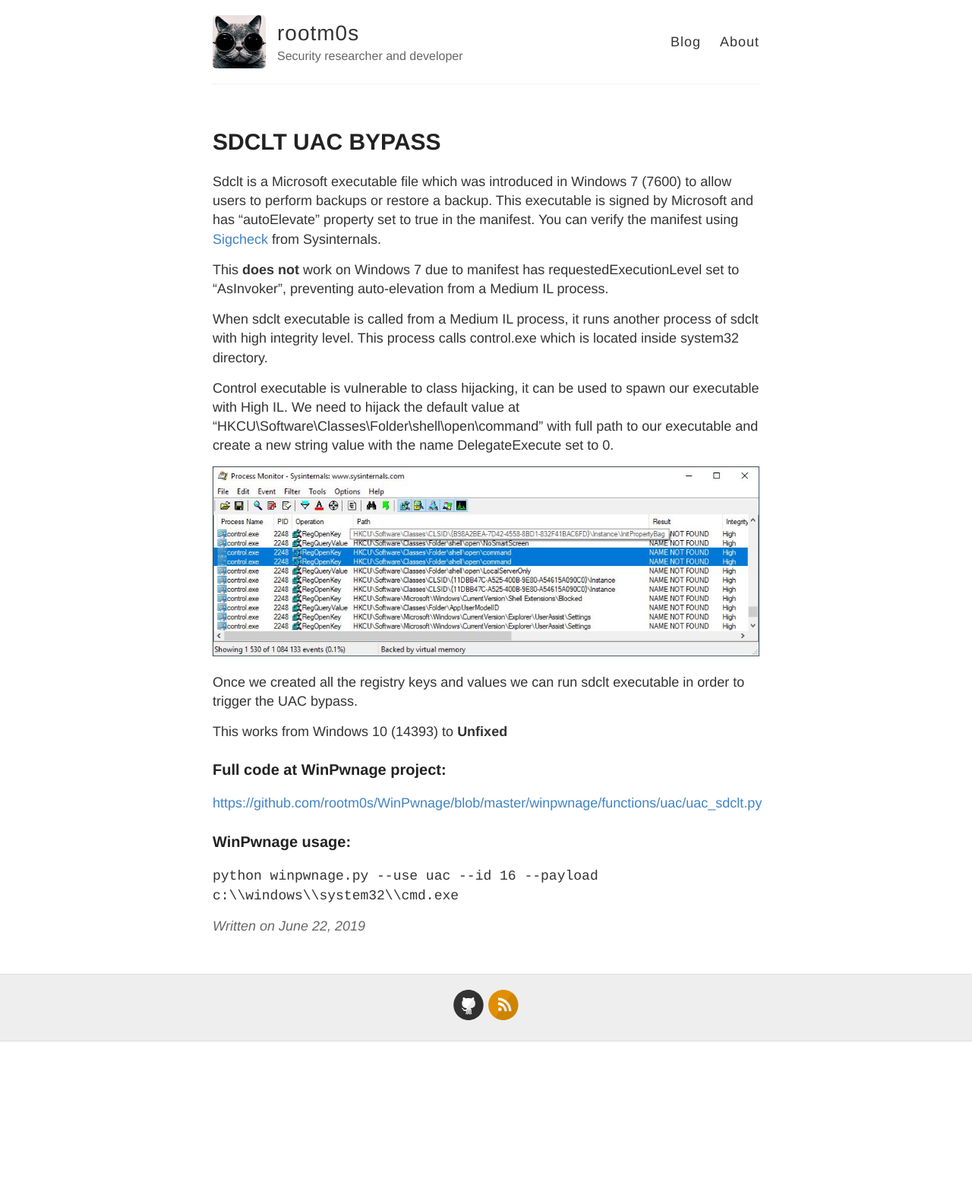
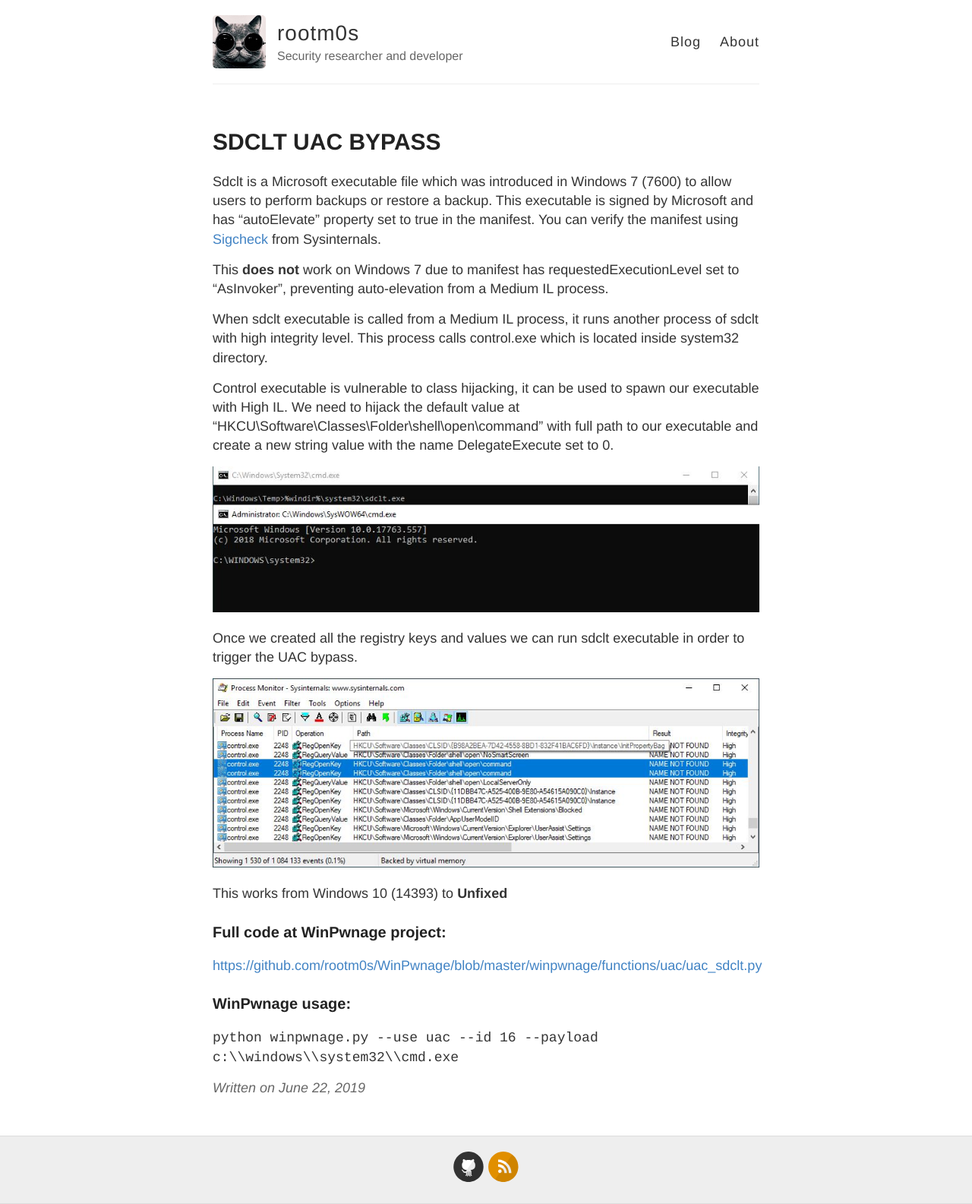
Before and after one commit to rootm0s/rootm0s.github.io, a Jekyll site: the page built from _posts/2019-6-22-sdclt-uac-bypass.md, in a window 1280 px wide. Shown: the whole page at 76% size. Built offline with Jekyll 4.4.1, drawn with Linux system fonts in a browser that asks for light colours; before the commit the page ends 1371 px from its top, so only the background shows below that.

Commit message:
Update 2019-6-22-sdclt-uac-bypass.md

```diff
--- a/_posts/2019-6-22-sdclt-uac-bypass.md
+++ b/_posts/2019-6-22-sdclt-uac-bypass.md
@@ -11,9 +11,11 @@ When sdclt executable is called from a Medium IL process, it runs another proces
 
 Control executable is vulnerable to class hijacking, it can be used to spawn our executable with High IL. We need to hijack the default value at "HKCU\Software\Classes\Folder\shell\open\command" with full path to our executable and create a new string value with the name DelegateExecute set to 0.
 
-![_config.yml]({{ site.baseurl }}/images/sdclt_control_procmon.JPG)
+![_config.yml]({{ site.baseurl }}/images/sdclt_cmd_pop.JPG)
 
 Once we created all the registry keys and values we can run sdclt executable in order to trigger the UAC bypass.
+
+![_config.yml]({{ site.baseurl }}/images/sdclt_control_procmon.JPG)
 
 This works from Windows 10 (14393) to **Unfixed**
 
```
